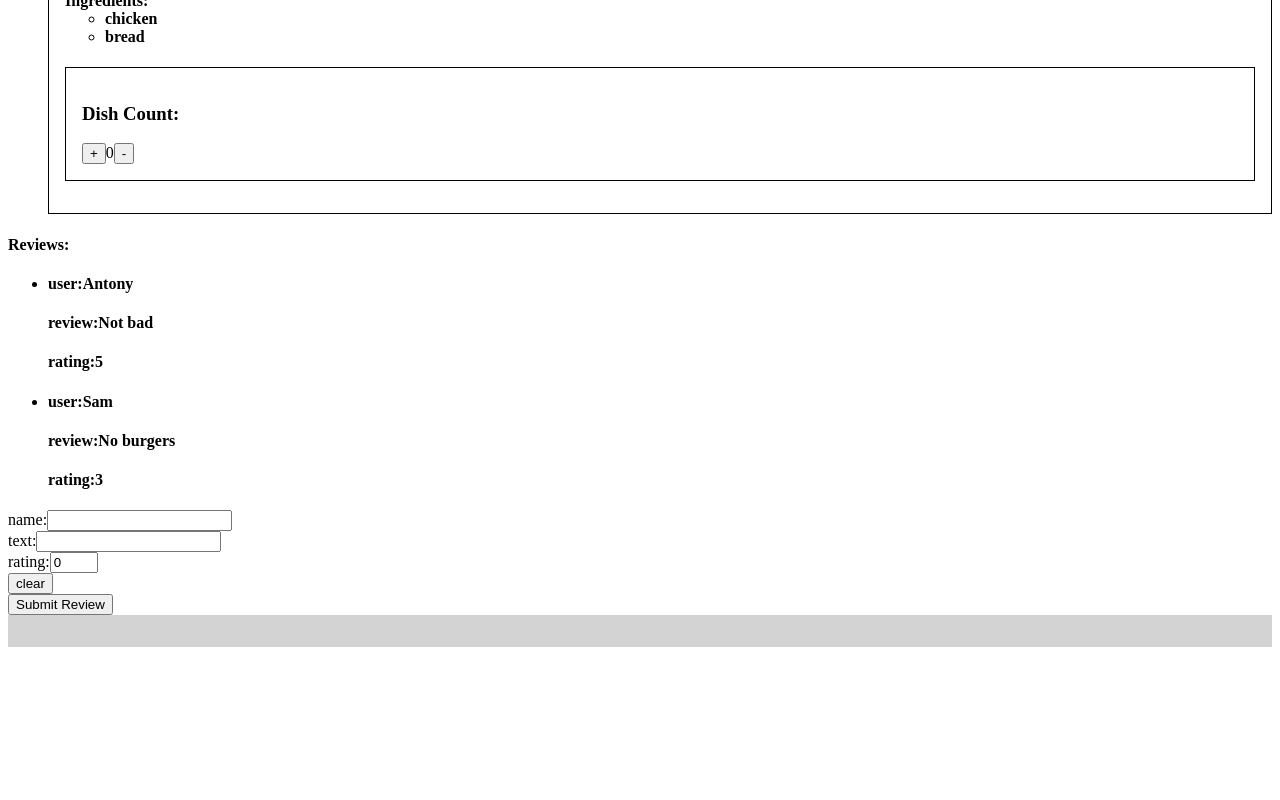
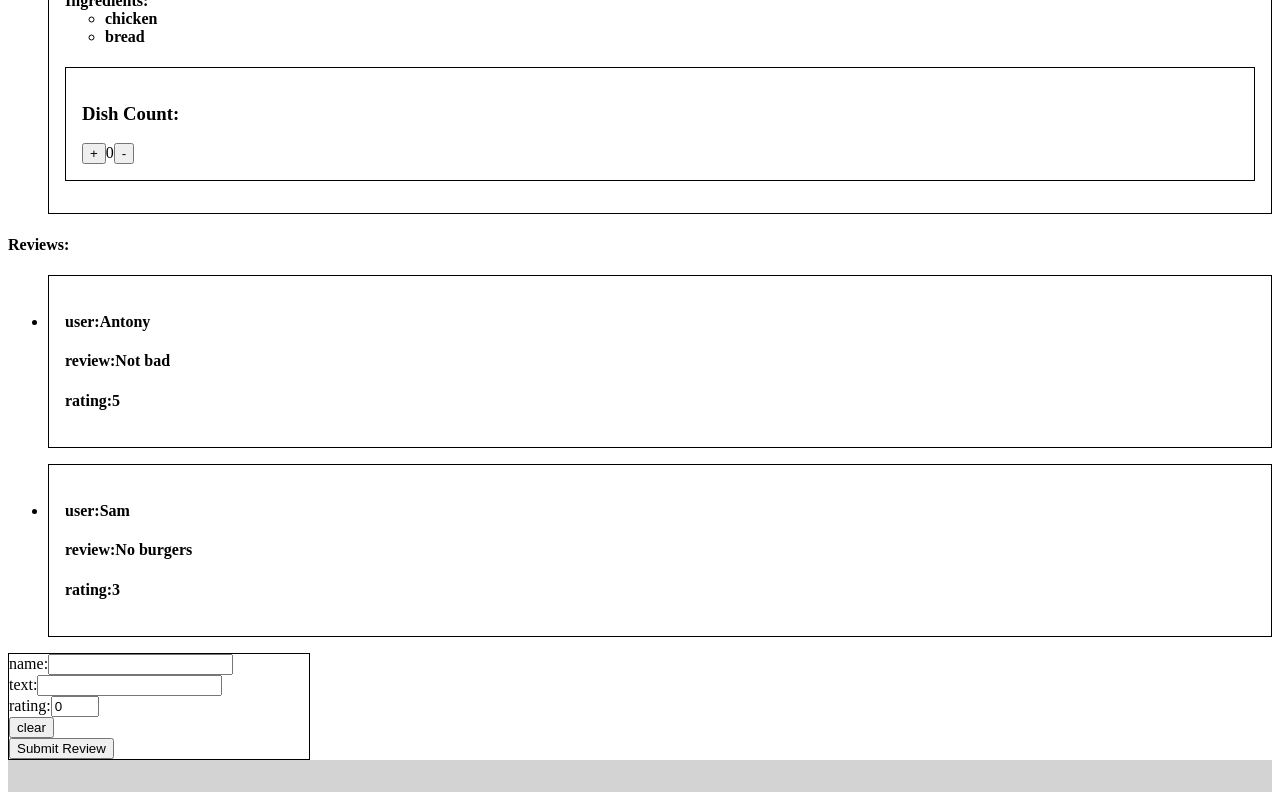
Before and after one commit to YTretsyak/LearnReact, a React (Vite) app in the folder ReactLearn/: page / in a window 1280 px wide. Shown: the part 978-1778 px from the top of the page. Before the commit the page ends 1633 px from the top, so only its background shows below. Built offline with nearby package versions, Linux system fonts and the light colour scheme.

Commit message:
HW4. Add css modules for reviews

```diff
--- a/ReactLearn/src/components/review/review.jsx
+++ b/ReactLearn/src/components/review/review.jsx
@@ -1,6 +1,8 @@
+import styles from "./review.module.css";
+
 export const Review = (props) => {
   return (
-    <div>
+    <div className={styles.review}>
       <h4>user:{props.user}</h4>
       <h4>review:{props.text}</h4>
       <h4>rating:{props.rating}</h4>
--- /dev/null
+++ b/ReactLearn/src/components/review/review.module.css
@@ -0,0 +1,5 @@
+.review{
+    border: 1px solid black;
+    padding: 1rem;
+    margin-bottom: 1rem;
+}
--- a/ReactLearn/src/components/reviewForm/reviewForm.jsx
+++ b/ReactLearn/src/components/reviewForm/reviewForm.jsx
@@ -1,4 +1,5 @@
 import { useReducer } from "react";
+import styles from "./reviewForm.module.css";
 
 const INITIAL_FORM = {
   name: "",
@@ -35,7 +36,7 @@ export const ReviewForm = (props) => {
   const { name, text, rating } = form;
 
   return (
-    <form>
+    <form className={styles.reviewForm}>
       <div>
         <label>name:</label>
         <input
--- /dev/null
+++ b/ReactLearn/src/components/reviewForm/reviewForm.module.css
@@ -0,0 +1,5 @@
+.reviewForm{
+    border: 1px solid black;
+    width: 300px;
+    align-items:flex-start;
+}
```
